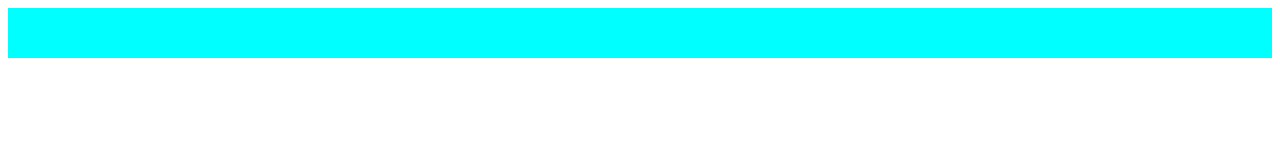
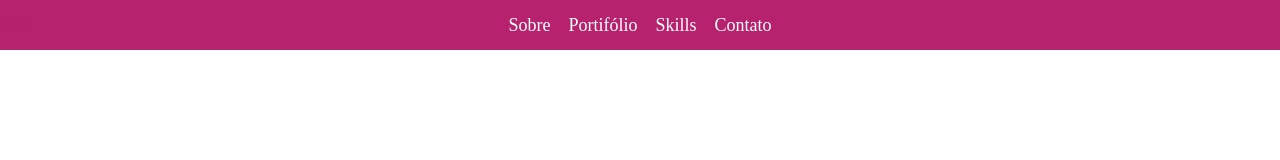
Before and after one commit to Leticia-LimaV/Perfil-Profissional, a plain HTML site: page index.html in a window 1280 px wide. Drawn offline with Linux system fonts and the light colour scheme.

Commit message:
Desenvolvimento do nav.

```diff
--- a/index.html
+++ b/index.html
@@ -8,14 +8,16 @@
 </head>
 <body>
     <header>
-        <nav id="menu">
+        <nav>
             <div id="cor1">
                 <p>teste</p>
             </div>
-            <a href="#Sobre">Sobre</a>
-            <a href="#Portifólio">Portifólio</a>
-            <a href="#Skills">Skills</a>
-            <a href="#Contato">Contato</a>
+            <div id="menu">
+                <a href="#Sobre">Sobre</a>
+                <a href="#Portifólio">Portifólio</a>
+                <a href="#Skills">Skills</a>
+                <a href="#Contato">Contato</a>
+            </div>
         </nav>
     </header>
 </body>
--- a/style.css
+++ b/style.css
@@ -1,26 +1,33 @@
-#menu {
-    position: relative;
-    z-index: 2;
-}
-
-#menu a {
-    z-index: 2;
-    font-size: 16px;
-    font-family: 'Times New Roman', Times, serif;
-    text-decoration: none;
-    color:black;
-    padding: 10px;
-}
-
 #cor1 {
     z-index: 1;
-    ;position: absolute;
-    background-color: aqua;
+    position: absolute;
+    background-color: #b6226e; /* Fundo azul escuro */
     width: 100%;
     left: 0;
     top: 0;
 }
 
 #cor1 p {
-    color: aqua;
+    color: #b6226e; /* Texto branco */
 }
+
+#menu {
+    text-align: center;
+    position: relative;
+    z-index: 2;
+    transform: translateY(7px);
+}
+
+#menu a {
+    position: relative;
+    padding: 7px;
+    text-decoration: none;
+    font-family: 'Times New Roman', Times, serif;
+    font-size: 18px;
+    color: #FFFFFF; /* Links brancos */
+}
+
+#menu a:hover {
+    background-color: #000000; /* Fundo dourado claro no hover */
+    color: #FFFFFF; /* Cor do texto no hover */
+}
```
